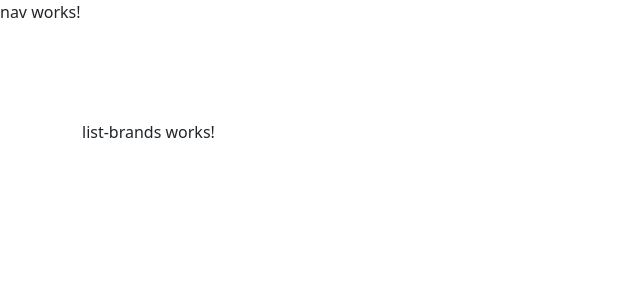
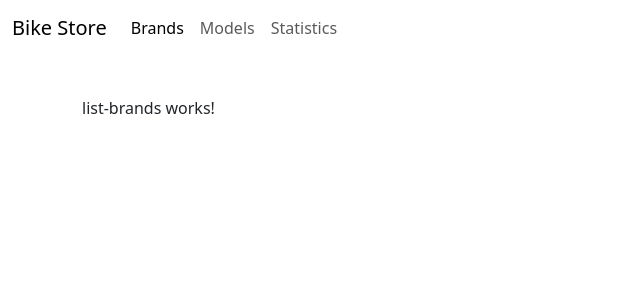
Before and after one commit to szczukabendeguz/Fullstack_BikeStore, an Angular app in the folder FRONTEND/bikestore/: page /brands in a window 1280 px wide. Shown: the top 300 px of the page, without its empty margins (0-640 px from the left). Built offline with nearby package versions, Linux system fonts and the light colour scheme.

Commit message:
created navbar to navigate between the functions of the app

```diff
--- a/FRONTEND/bikestore/src/app/nav/nav.component.html
+++ b/FRONTEND/bikestore/src/app/nav/nav.component.html
@@ -1 +1,23 @@
-<p>nav works!</p>
+<nav class="navbar navbar-expand-lg fixed-top frosted-glass">
+  <div class="container-fluid">
+    <a class="navbar-brand" routerLink="/">Bike Store</a>
+    <button class="navbar-toggler" type="button" data-bs-toggle="collapse" data-bs-target="#navbarNav"
+            aria-controls="navbarNav" aria-expanded="false" aria-label="Toggle navigation">
+      <span class="navbar-toggler-icon"></span>
+    </button>
+
+    <div class="collapse navbar-collapse" id="navbarNav">
+      <ul class="navbar-nav me-auto mb-2 mb-lg-0">
+        <li class="nav-item">
+          <a class="nav-link" routerLink="/brands" routerLinkActive="active">Brands</a>
+        </li>
+        <li class="nav-item">
+          <a class="nav-link" routerLink="/models" routerLinkActive="active">Models</a>
+        </li>
+        <li class="nav-item">
+          <a class="nav-link" routerLink="/statistics" routerLinkActive="active">Statistics</a>
+        </li>
+      </ul>
+    </div>
+  </div>
+</nav>
```
